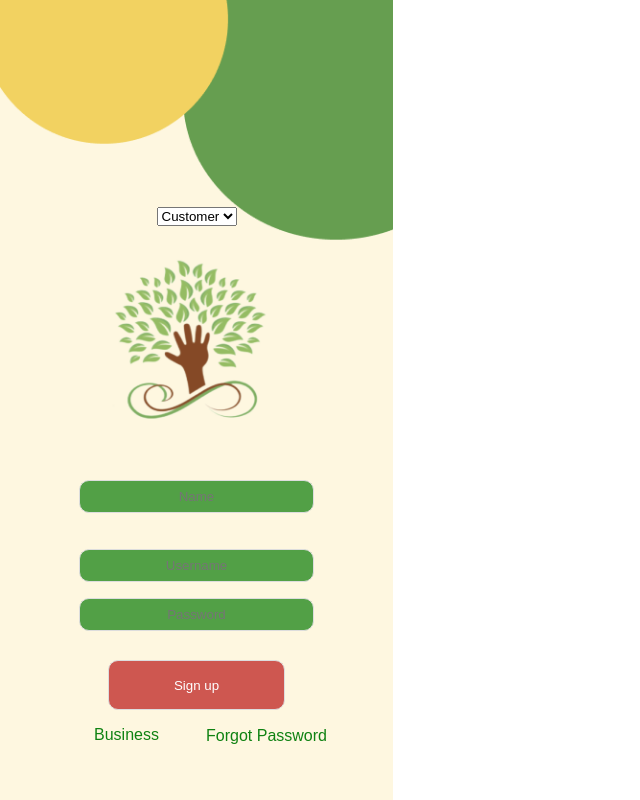
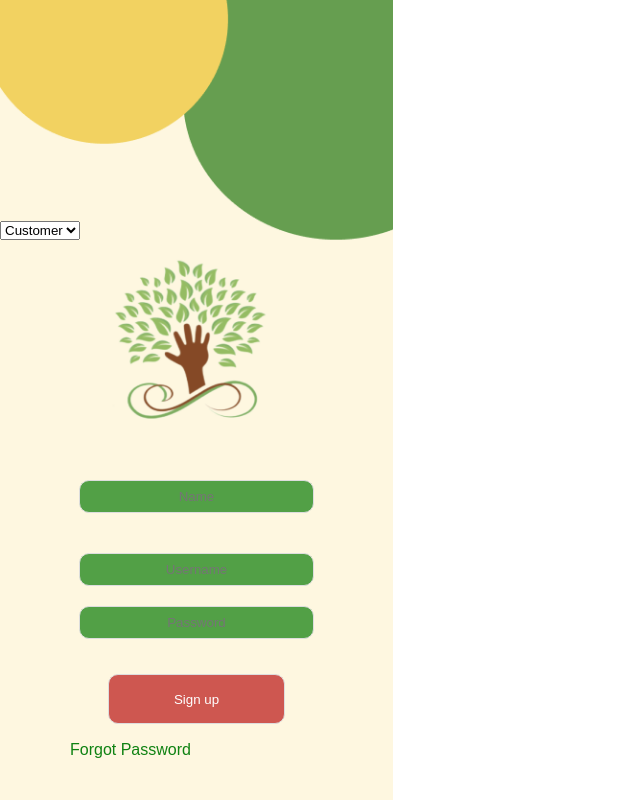
Before and after one commit to TomiNubi/ac-hack, a Next.js app: page /signup in a window 1280 px wide. Shown: the whole page, without its empty margins (0-640 px from the left). Built offline with nearby package versions, Linux system fonts and the light colour scheme; no server answers.

Commit message:
improve signup

```diff
--- a/pages/signup.js
+++ b/pages/signup.js
@@ -3,11 +3,15 @@
 import { createUserWithEmailAndPassword, getAuth, onAuthStateChanged } from "firebase/auth";
 import {db, auth, app} from "../firebase-config"
 import { emailCheck } from '../Backend/email checker';
+import { withRouter } from 'next/router'
+import Link from 'next/link';
+
+
 
 export default class Signup extends Component {
 
-    constructor(props){
-        super(props);
+    constructor({router}){
+        super();
         this.state = {userProfile: {
             'email' : 'user7@sample.com',
             'password' : 'samplepassword',
@@ -15,22 +19,38 @@
             'points' : 0,
             'QR code': 'sample stuff',
 
-        }, auth : auth, db: db, count: 10};
+
+        }, auth : auth, db: db, count: 10, loading: true,
+            type : "customer"};
     }
 
+    componentDidMount(){
+      //  this.setState({user: auth.currentUser});
+        onAuthStateChanged(this.state.auth, (user) => {
+            this.setState({user: user}, () => {
+                this.setState({loading: false});
+                console.log(user)
+            });
+    })
 
+}
     initialiseUserProfile = (user, profile) => {
         console.log("initialise profile called")
         profile = {
             'name': this.state.name,
             'points' : 0
         }
+        console.log(this.state.type)
 
         set(ref(this.state.db, `users/${this.state.type}/${user.uid}/`) , profile).then(() => {
             console.log("Updated profile")
         }).catch((e) => console.error(e))
 
     }
+
+
+
+
 
     signUpWithEmailAndPassword = () => {
         const email = this.state.email;
@@ -42,7 +62,7 @@
                 const user = userCredential.user;
                 this.initialiseUserProfile(user, profile);
                 console.log("signed up")
-                this.setState({user: this.state.auth.currentUser})
+                this.setState({user: user})
             })
             .catch((error) => {
                 const errorCode = error.code;
@@ -74,31 +94,32 @@
       }
 
       setType = (e) => {
-
+        console.log("Dropdown value " + e.target.value)
         this.setState({type:e.target.value})
 
       }
 
   render() {
-    return (
+    return this.state.loading? <></> : this.state.user? <div><p>Welcome </p> <Link href='/customer'> Let's go </Link></div> :
+     (
       <div>
 
-        <form class="cream" action="home">
-        <input type="text" class="form_input" name="name" onChange={this.setName} autofocus placeholder='Name'/><br/><br/>
-            <input type="text" class="form_input" name="username" onChange={this.setEmail} autofocus placeholder='Username'/><br/><br/>
-            <input type="password" class="form_inputP" name="pword" onChange={this.setPassword} autofocus placeholder='Password' /><br/><br/>
+    <div class="cream" >
+        <input type="text" className="form_input" name="name" onChange={this.setName} autofocus placeholder='Name'/><br/><br/>
+            <input type="text" className="form_input" name="username" onChange={this.setEmail} autofocus placeholder='Username'/><br/><br/>
+            <input type="password" className="form_inputP" name="pword" onChange={this.setPassword} autofocus placeholder='Password' /><br/><br/>
             <div>
-            <select onChange={this.setType} name="type">
+            <select value={this.state.type}  onChange={this.setType} name="type">
                 <option value="customer">Customer</option>
                 <option value="business">Business</option>
                 <option value="supplier">Supplier</option>
             </select>
             </div>
 
-            <p class="forgot_password">Forgot Password</p>
-            <p class="bussiness">Business</p>
+            <p className="forgot_password">Forgot Password</p>
+            <p className="bussiness">Business</p>
             <button class="form_submit" value="Sign In" onClick={this.signUpWithEmailAndPassword}> Sign up </button>
-      </form>
+      </div>
 
         <button onClick={this.signUpWithEmailAndPassword}>
             signup
@@ -109,5 +130,5 @@
         </button>
       </div>
     )
-  }
+    }
 }
```
